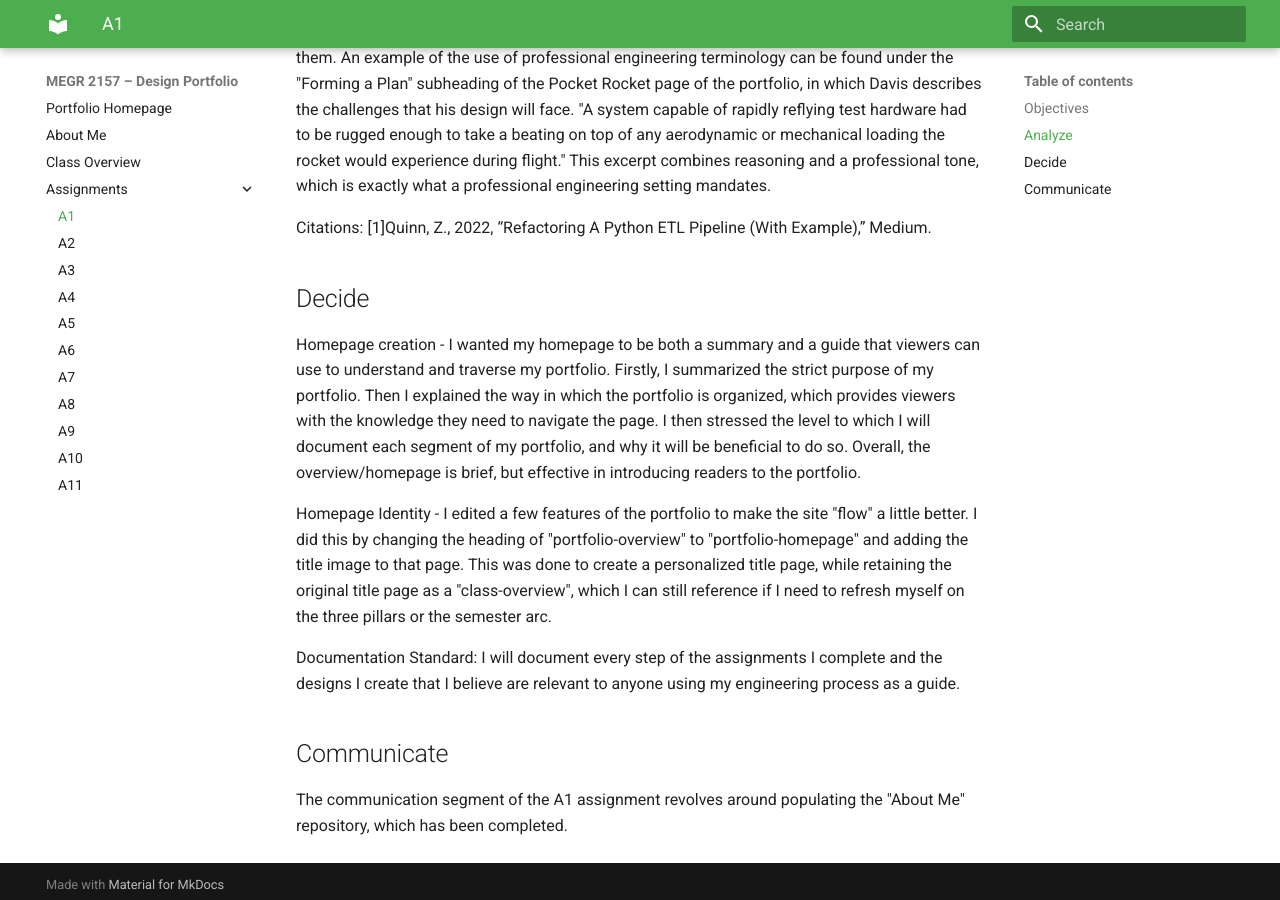
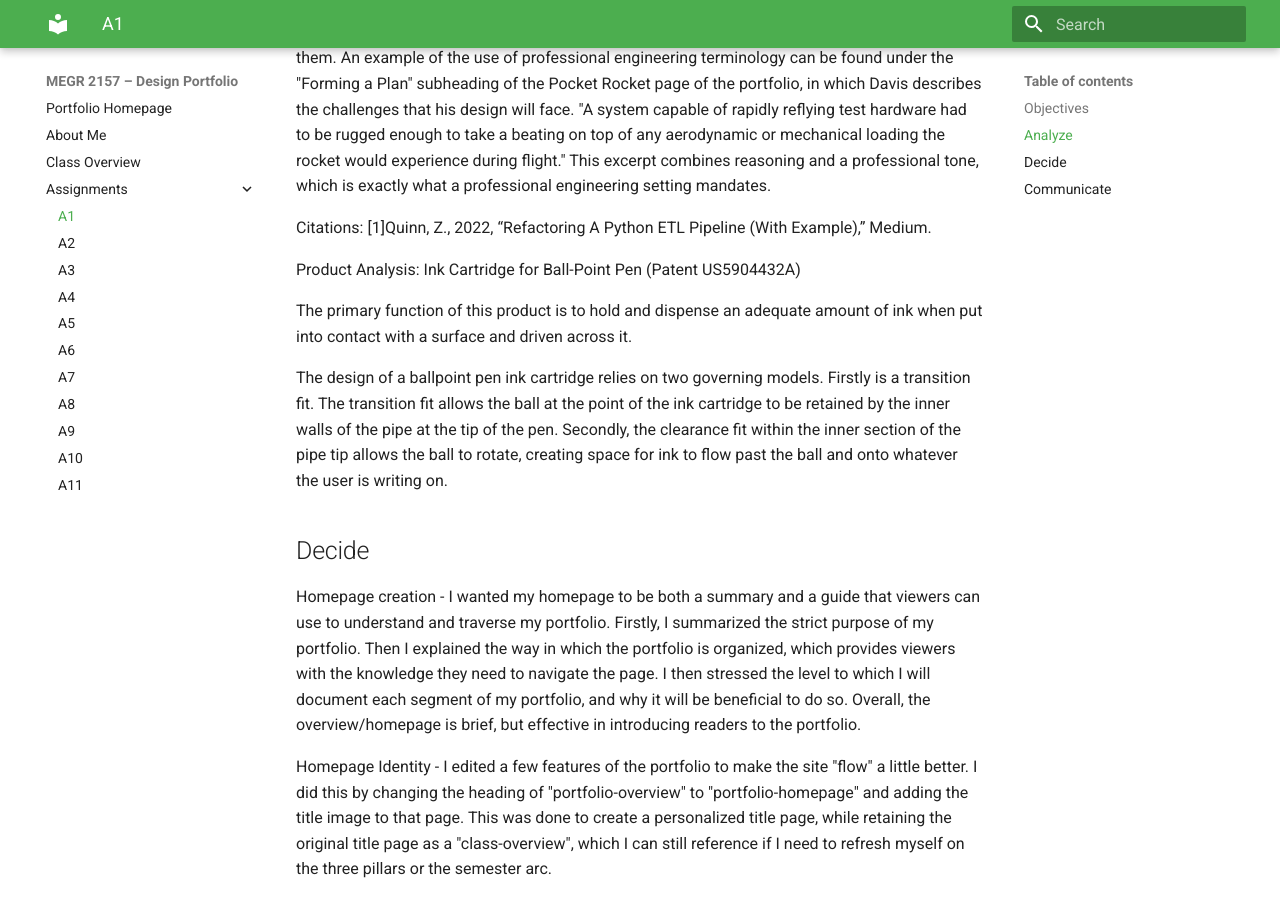
Before and after one commit to Mlikhtenbaum/-megr-2157-design-portfolio, an MkDocs documentation site: the page built from docs/assignments/A01/index.md, in a window 1280 px wide and 900 px high, scrolled down 1895 px. Built offline with MkDocs 1.6.1 and Material for MkDocs 9.7.7, drawn with Linux system fonts in a browser that asks for light colours.

Commit message:
Begin product analysis
Added product analysis for the ink cartridge of a ballpoint pen, detailing its function and design models.

```diff
--- a/docs/assignments/A01/index.md
+++ b/docs/assignments/A01/index.md
@@ -33,6 +33,15 @@ d.  Professional tone: A professional tone is maintained throughout the portfoli
 
 Citations: [1]Quinn, Z., 2022, “Refactoring A Python ETL Pipeline (With Example),” Medium.
 
+Product Analysis: Ink Cartridge for Ball-Point Pen (Patent US5904432A)
+
+The primary function of this product is to hold and dispense an adequate amount of ink when put into contact with a surface and driven across it.
+
+The design of a ballpoint pen ink cartridge relies on two governing models. Firstly is a transition fit. The transition fit allows the ball at the point of the ink cartridge to be retained by the inner walls of the pipe at the tip of the pen. Secondly, the clearance fit within the inner section of the pipe tip allows the ball to rotate, creating space for ink to flow past the ball and onto whatever the user is writing on.
+
+
+
+
 ## Decide
 
 Homepage creation - I wanted my homepage to be both a summary and a guide that viewers can use to understand and traverse my portfolio. Firstly, I summarized the strict purpose of my portfolio. Then I explained the way in which the portfolio is organized, which provides viewers with the knowledge they need to navigate the page. I then stressed the level to which I will document each segment of my portfolio, and why it will be beneficial to do so. Overall, the overview/homepage is brief, but effective in introducing readers to the portfolio.
```
